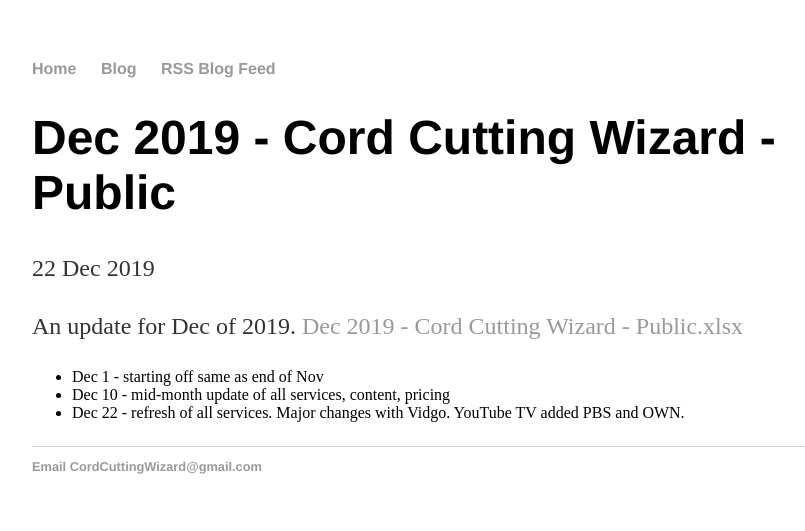
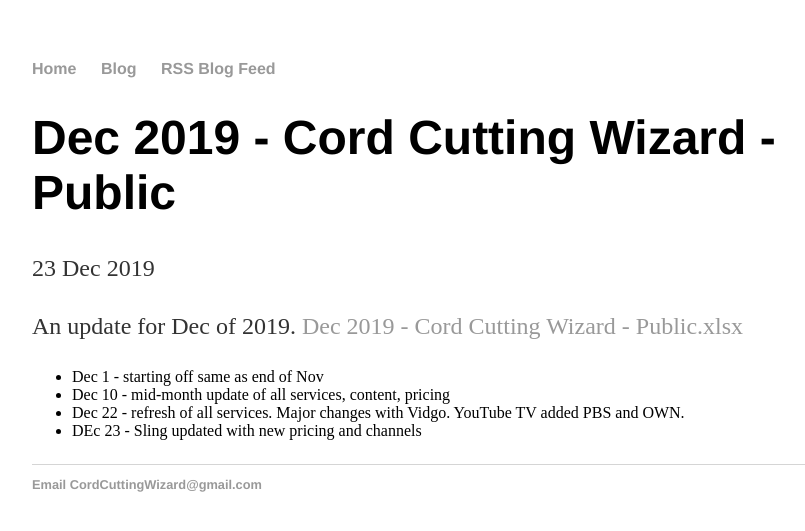
Before and after one commit to wjhladik/wjhladik.github.io, a Jekyll site: the page built from _posts/2019-12-23-Dec-2019-Cord-Cutting-Wizard-Public.md, in a window 1280 px wide. Shown: the top 531 px of the page, without its empty margins (160-965 px from the left). Built offline with Jekyll 4.4.1, drawn with Linux system fonts in a browser that asks for light colours.

Commit message:
Update and rename 2019-12-22-Dec-2019-Cord-Cutting-Wizard-Public.md to 2019-12-23-Dec-2019-Cord-Cutting-Wizard-Public.md

```diff
--- a/_posts/2019-12-22-Dec-2019-Cord-Cutting-Wizard-Public.md
+++ b/_posts/2019-12-23-Dec-2019-Cord-Cutting-Wizard-Public.md
@@ -1,7 +1,7 @@
 ---
 layout: post
 title: "Dec 2019 - Cord Cutting Wizard - Public"
-date: 2019-12-22
+date: 2019-12-23
 ---
 <p>An update for Dec of 2019. <a href="/Dec 2019 - Cord Cutting Wizard - Public.xlsx">Dec 2019 - Cord Cutting Wizard - Public.xlsx</a>
   <p>
@@ -9,3 +9,4 @@
       <li>Dec 1 - starting off same as end of Nov
       <li>Dec 10 - mid-month update of all services, content, pricing
       <li>Dec 22 - refresh of all services. Major changes with Vidgo. YouTube TV added PBS and OWN.
+      <li>DEc 23 - Sling updated with new pricing and channels
```
